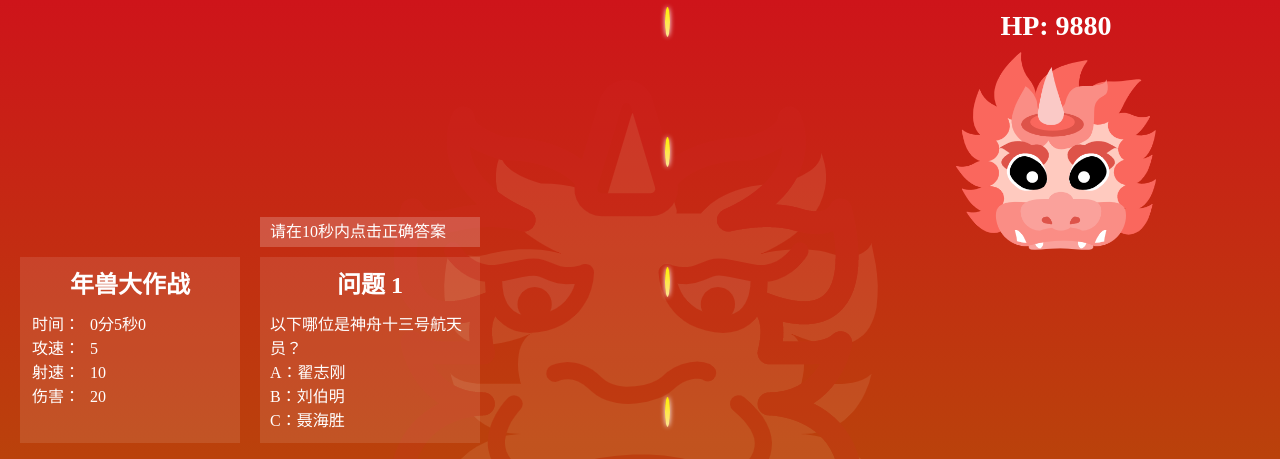
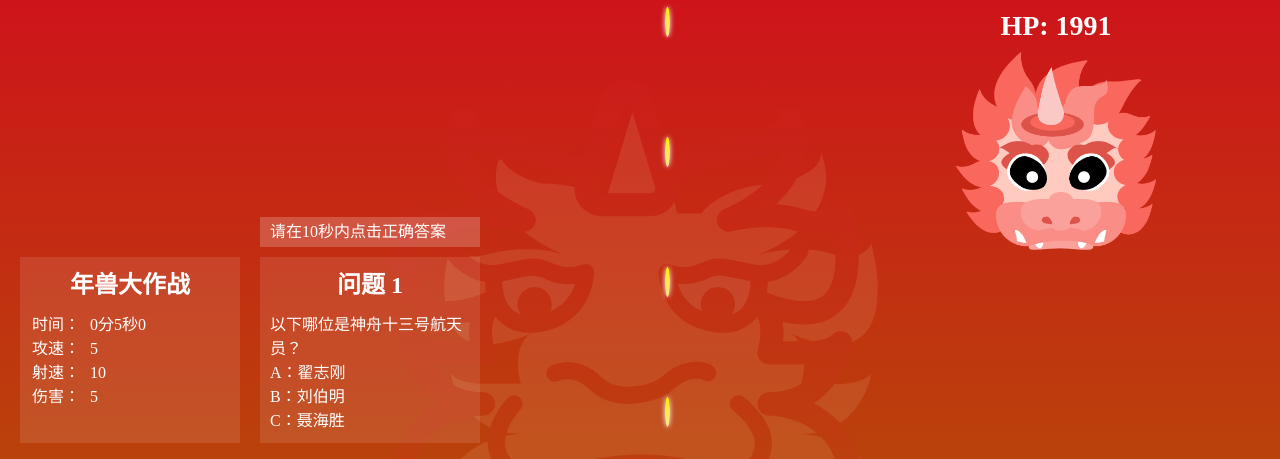
Before and after one commit to heyongsheng/new-year-game, a Vue app: page / in a window 1280 px wide. Shown: the top 459 px of the page. Built offline with nearby package versions, Linux system fonts and the light colour scheme; the HTML template or start-up script is replaced by a standard one.

Commit message:
修改年兽血量和攻击力

```diff
--- a/src/components/game.vue
+++ b/src/components/game.vue
@@ -3,7 +3,7 @@
  * @Date: 2022-01-04 21:39:58
  * @email: 1378431028@qq.com
  * @LastEditors: 贺永胜
- * @LastEditTime: 2022-01-06 13:37:01
+ * @LastEditTime: 2022-01-06 13:40:29
  * @Descripttion: 游戏组件
 -->
 <template>
@@ -110,14 +110,14 @@ export default {
       paozhuLeft: document.documentElement.clientWidth / 2, // 炮竹距离左边的距离
       nianshouLeft: 0, // 年兽距离左边的距离
       nianshouInterval: null, // 年兽移动的定时器
-      nianshouHP: 10000, // 年兽的血量
+      nianshouHP: 2021, // 年兽的血量
       screenWidth: document.documentElement.clientWidth, // 屏幕宽度
       screenHeight: document.documentElement.clientHeight, // 屏幕高度
       nianshouMoveDir: 4, // 年兽移动的方向
       createBulletInterval: null, // 创建子弹的定时器
       frequency: 5, // 发射子弹频率
       bulletSpeed: 10, // 子弹飞行速度
-      damage: 20,// 子弹攻击力
+      damage: 5,// 子弹攻击力
       lastBulletTime: 0 // 上次发射子弹时间
     }
   },
@@ -282,7 +282,7 @@ export default {
       if (answer === question.question.answer) {
         this.frequency++ // 攻速+1
         this.bulletSpeed += 2 // 射速+2
-        this.damage += 10 // 伤害+10
+        this.damage += 2 // 伤害+10
       }
     }
   },
```
